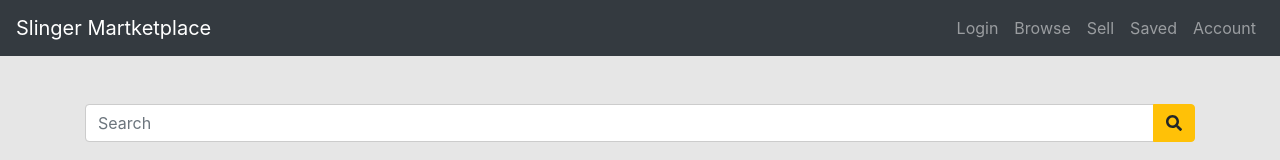
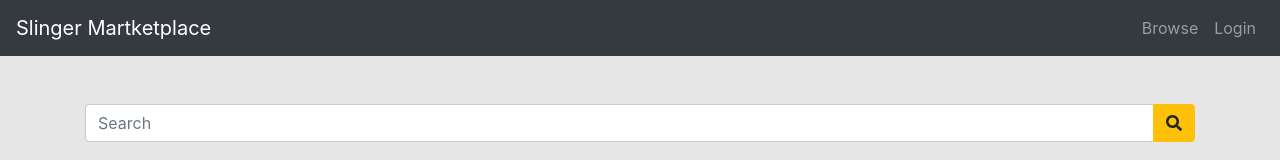
Before and after one commit to TPSreports2020/slanger, an Angular app: page / in a window 1280 px wide. Shown: the top 160 px of the page. Built offline with nearby package versions, Linux system fonts and the light colour scheme.

Commit message:
1 file modified

```diff
--- a/src/app/header/header.component.html
+++ b/src/app/header/header.component.html
@@ -16,18 +16,18 @@
   >
     <ul class="navbar-nav ml-auto">
       <li class="nav-item">
-        <a class="nav-link" routerLink="auth">Login</a>
-      </li>
-      <li class="nav-item">
         <a class="nav-link" routerLink="/">Browse</a>
       </li>
       <li class="nav-item">
+        <a class="nav-link" routerLink="auth" *ngIf="!authenticated">Login</a>
+      </li>
+      <li class="nav-item" *ngIf="authenticated">
         <a class="nav-link" routerLink="post">Sell</a>
       </li>
-      <li class="nav-item">
+      <li class="nav-item" *ngIf="authenticated">
         <a class="nav-link" routerLink="saved">Saved</a>
       </li>
-      <li class="nav-item">
+      <li class="nav-item" *ngIf="authenticated">
         <a class="nav-link" routerLink="account">Account</a>
       </li>
       <li class="nav-item"  *ngIf="authenticated">
```
